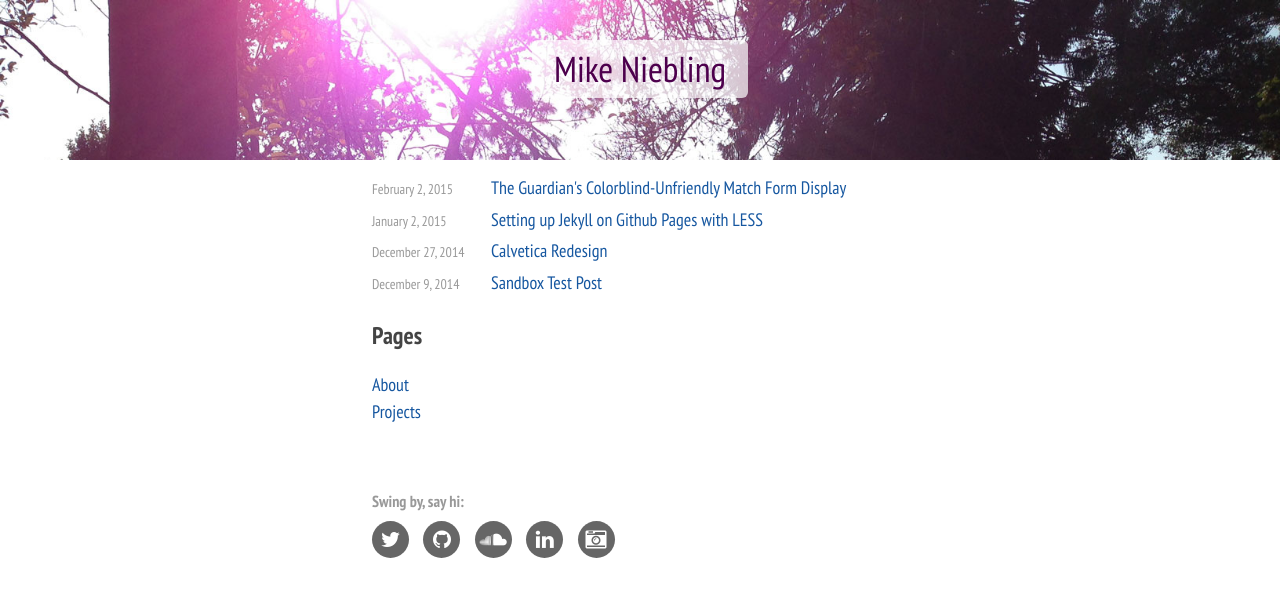
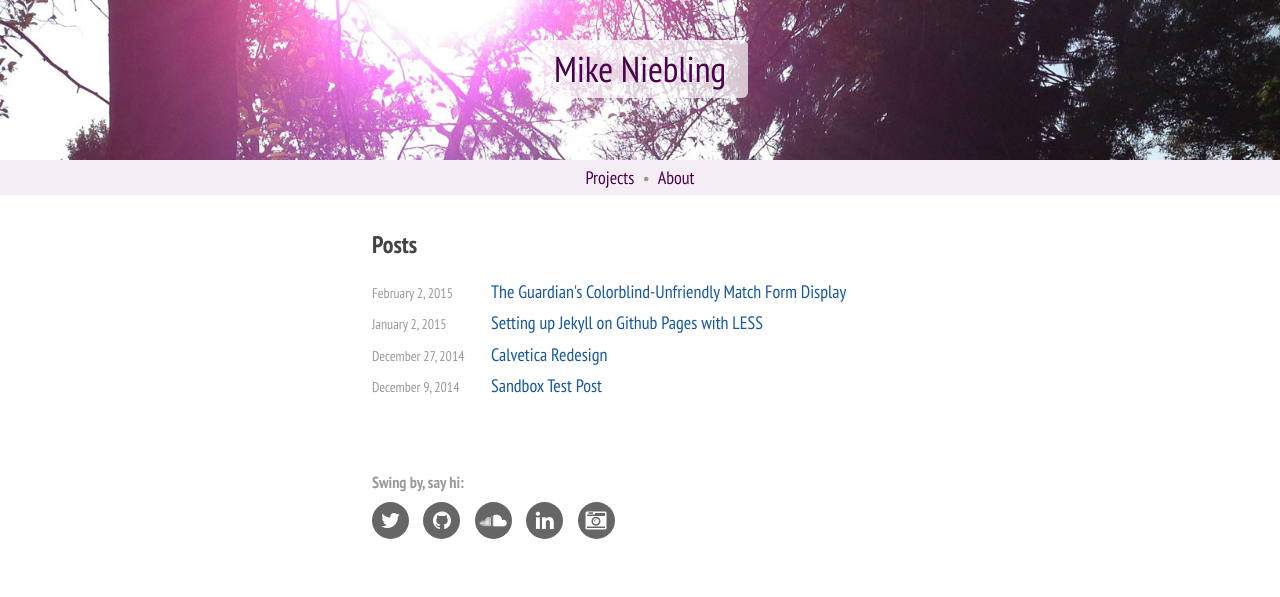
Before and after one commit to mniebling/mniebling.github.io, a Jekyll site: the page built from index.html, in a window 1280 px wide. Shown: the top 597 px of the page. Built offline with Jekyll 4.4.1, drawn with Linux system fonts in a browser that asks for light colours; Markdown is read by kramdown in place of the engine named in the settings.

Commit message:
Style static page links

```diff
--- a/_layouts/page.html
+++ b/_layouts/page.html
@@ -7,6 +7,12 @@ layout: default
 	<h1 class="home-header-title">Mike Niebling</h1>
 </div>
 
+<!-- All static pages -->
+<ul class="pages-list">
+	<li><a class="page-title" href="{{ site.baseurl }}/Projects">Projects</a></li>
+	<li><a class="page-title" href="{{ site.baseurl }}/About">About</a></li>
+</ul>
+
 <div class="container">
 	{{ content }}
 </div>
--- a/index.html
+++ b/index.html
@@ -4,6 +4,7 @@ layout: page
 
 
 <!-- All posts -->
+<h2>Posts</h2>
 <ul class="posts-list">
 	{% for post in site.posts %}
 	<li class="posts-list-item">
@@ -13,12 +14,6 @@ layout: page
 	{% endfor %}
 </ul>
 
-<!-- All static pages -->
-<h2>Pages</h2>
-<ul class="pages-list">
-	<li><a class="page-title" href="{{ site.baseurl }}/About">About</a></li>
-	<li><a class="page-title" href="{{ site.baseurl }}/Projects">Projects</a></li>
-</ul>
 
 <!-- Social links -->
 <div class="services-group">
--- a/web/compiled.css
+++ b/web/compiled.css
@@ -319,6 +319,29 @@ blockquote {
   background-color: rgba(255, 255, 255, 0.7);
   border-radius: 6px;
 }
+.pages-list {
+  text-align: center;
+  width: 100%;
+  margin: 0;
+  padding: 0.25rem 0;
+  background-color: #f4edf4;
+  font-size: 0;
+}
+.pages-list li {
+  display: inline-block;
+  font-size: 1rem;
+}
+.pages-list li:not(:last-child):after {
+  content: '•';
+  color: #999999;
+  margin: 0 0.5rem;
+}
+.pages-list a {
+  color: #4d004d;
+}
+.pages-list a:hover {
+  color: #00b4cc;
+}
 .posts-list-item {
   display: table-row;
 }
@@ -340,7 +363,6 @@ blockquote {
   font-size: 1.125em;
   text-decoration: none;
 }
-.pages-list,
 .posts-list {
   padding: 0;
 }
--- a/web/less/web.colors.less
+++ b/web/less/web.colors.less
@@ -14,6 +14,7 @@
 
 // Accent colors
 // --------------------
+@color-primary-light:	#BF7FBF;
 @color-primary:				#800080;
 @color-primary-dark:	#4D004D;
 
```
Also changed, not shown: web/less/mod.index.less (+36 -2 lines).
